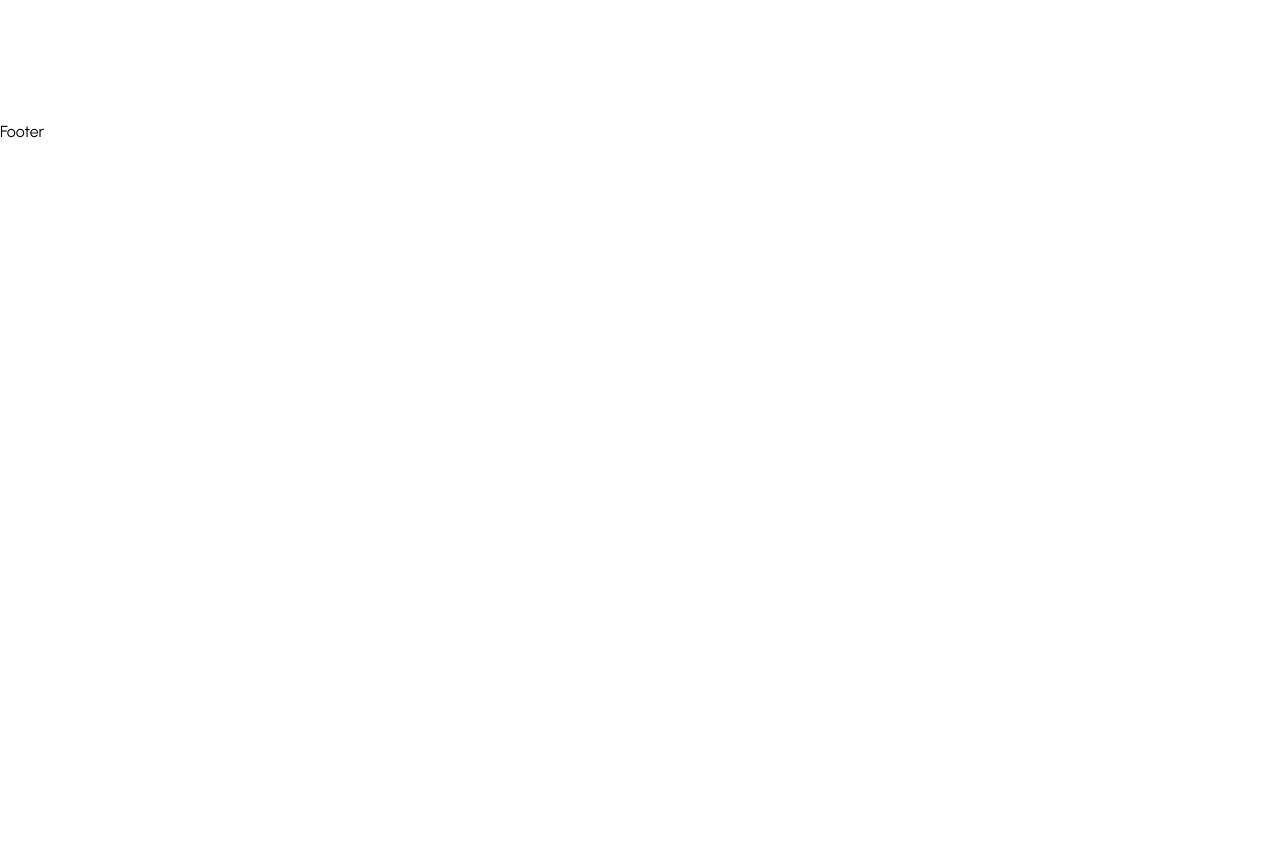
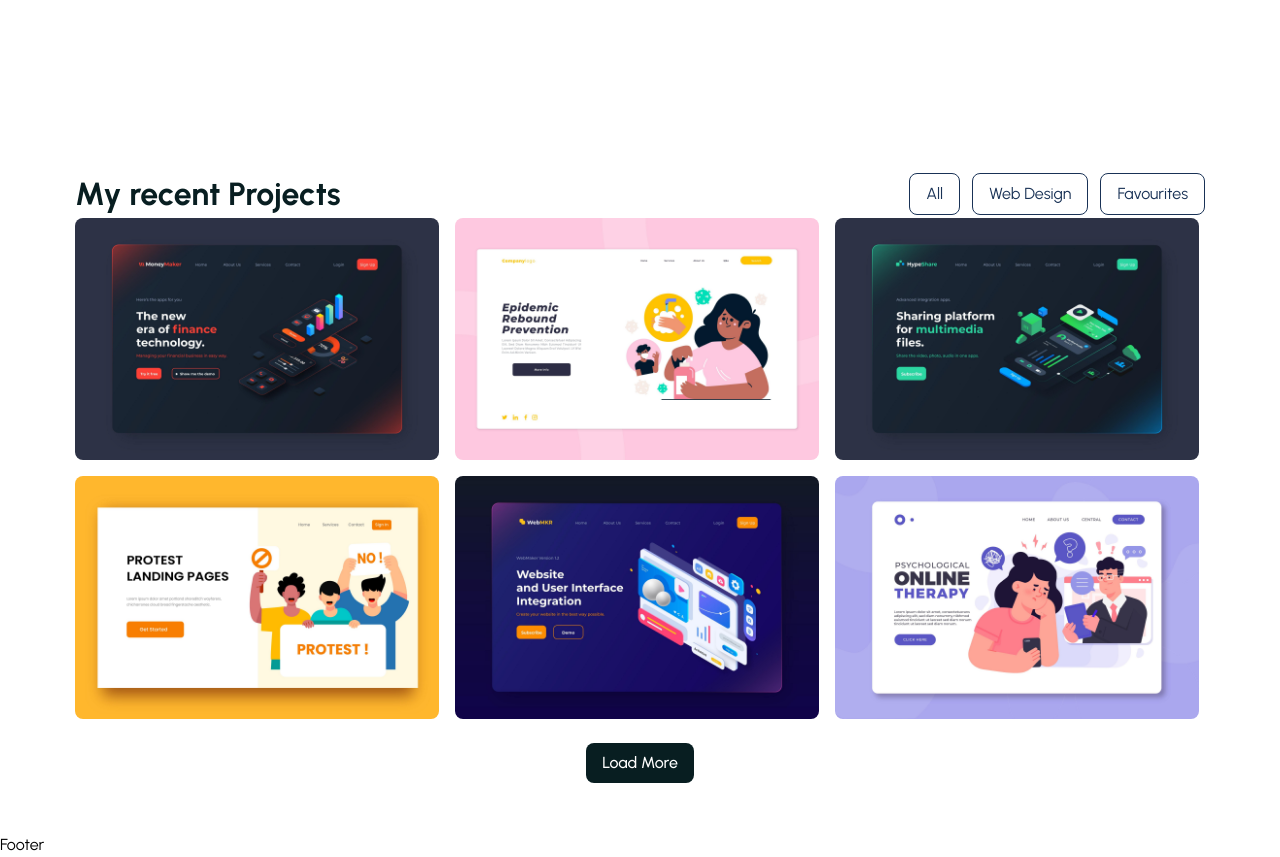
Before and after one commit to amannpatel/my-portfolio, a React (Create React App) app: page / in a window 1280 px wide. Shown: the part 1780-2637 px from the top of the page. Before the commit the page ends 1924 px from the top, so only its background shows below. Built offline with nearby package versions, Linux system fonts and the light colour scheme.

Commit message:
Add Portfolio component

```diff
--- a/src/App.jsx
+++ b/src/App.jsx
@@ -5,6 +5,7 @@ import Header from "./components/Header/Header";
 import Footer from "./components/Footer/Footer";
 import Hero from "./components/UI/Hero";
 import Services from "./components/UI/Services";
+import Portfolio from "./components/UI/Portfolio";
 
 function App() {
   useEffect(() => {
@@ -16,6 +17,7 @@ function App() {
       <main>
         <Hero />
         <Services />
+        <Portfolio />
       </main>
       <Footer />
     </>
--- /dev/null
+++ b/src/components/UI/Portfolio.jsx
@@ -0,0 +1,102 @@
+import React from "react";
+import { useState, useEffect } from "react";
+import data from "../../assets/data/portfolioData";
+
+const Portfolio = () => {
+  const [nextItems, setNextItems] = useState(6);
+  const [portfolios, setPortfolios] = useState(data);
+  const [selectTab, setSelectTab] = useState("all");
+
+  const loadMoreHandler = () => {
+    setNextItems((prev) => prev + 3);
+  };
+
+  useEffect(() => {
+    if (selectTab === "all") {
+      setPortfolios(data);
+    }
+
+    if (selectTab === "web-design") {
+      const filteredData = data.filter(
+        (item) => item.category === "Web Design"
+      );
+      setPortfolios(filteredData);
+    }
+    if (selectTab === "favourites") {
+      const filteredData = data.filter((item) => item.category === "Ux");
+      setPortfolios(filteredData);
+    }
+  }, [selectTab]);
+
+  return (
+    <section id="portfolio">
+      <div className="container">
+        <div className="flex items-center justify-between flex-wrap">
+          <div className="mb-7 sm:mb-0">
+            <h3 className="text-headingColor text-[2rem] font-[700]">
+              My recent Projects
+            </h3>
+          </div>
+
+          <div className="flex gap-3">
+            <button
+              onClick={() => setSelectTab("all")}
+              className="text-smallTextColor border border-solid border-smallTextColor py-2 px-4 rounded-[8px]"
+            >
+              All
+            </button>
+            <button
+              onClick={() => setSelectTab("web-design")}
+              className="text-smallTextColor border border-solid border-smallTextColor py-2 px-4 rounded-[8px]"
+            >
+              Web Design
+            </button>
+            <button
+              onClick={() => setSelectTab("favourites")}
+              className="text-smallTextColor border border-solid border-smallTextColor py-2 px-4 rounded-[8px]"
+            >
+              Favourites
+            </button>
+          </div>
+        </div>
+
+        <div className="flex items-center gap-4 flex-wrap">
+          {portfolios?.slice(0, nextItems)?.map((portfolio, index) => (
+            <div
+              key={index}
+              data-aos="fade-zoom-in"
+              data-aos-delay="50"
+              data-aos-duration="1000"
+              className="group max-w-full sm:w-[48.5%] md:w-[31.8%] lg:w-[32.2%] relative z-[1]"
+            >
+              <figure>
+                <img className="rounded-[8px]" src={portfolio.imgUrl} alt="" />
+              </figure>
+
+              <div className="w-full h-full bg-primaryColor bg-opacity-40 absolute top-0 left-0 z-[5] hidden group-hover:block">
+                <div className="w-full h-full flex items-center justify-center">
+                  <button className="text-white bg-headingColor hover:bg-smallTextColor py-2 px-4 rounded-[8px] font-[500] ease-in duration-200">
+                    See Details
+                  </button>
+                </div>
+              </div>
+            </div>
+          ))}
+        </div>
+
+        <div className="text-center mt-6">
+          {nextItems < portfolios.length && data.length > 6 && (
+            <button
+              onClick={loadMoreHandler}
+              className="text-white bg-headingColor hover:bg-smallTextColor py-2 px-4 rounded-[8px] font-[500] ease-in duration-200"
+            >
+              Load More
+            </button>
+          )}
+        </div>
+      </div>
+    </section>
+  );
+};
+
+export default Portfolio;
```
